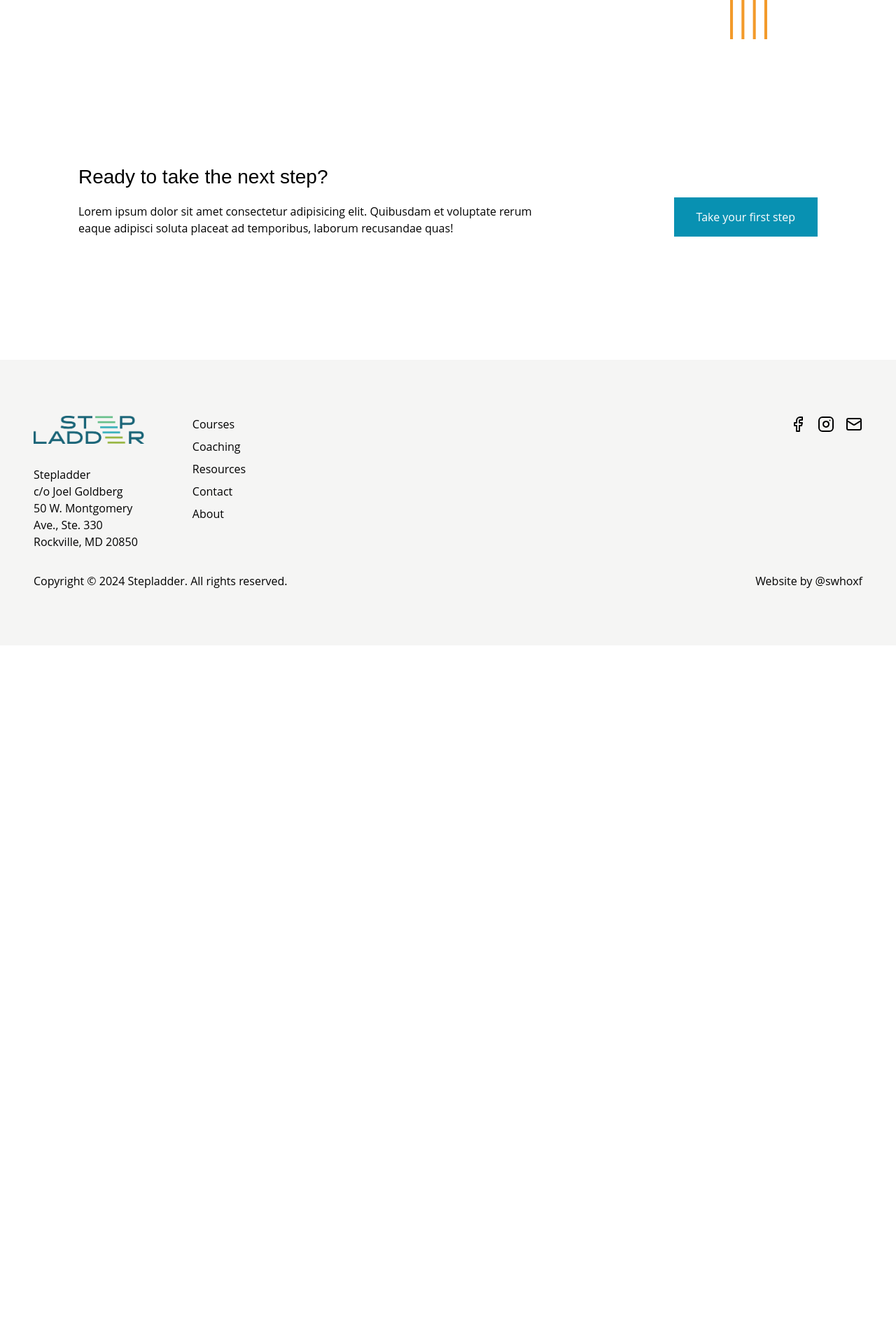
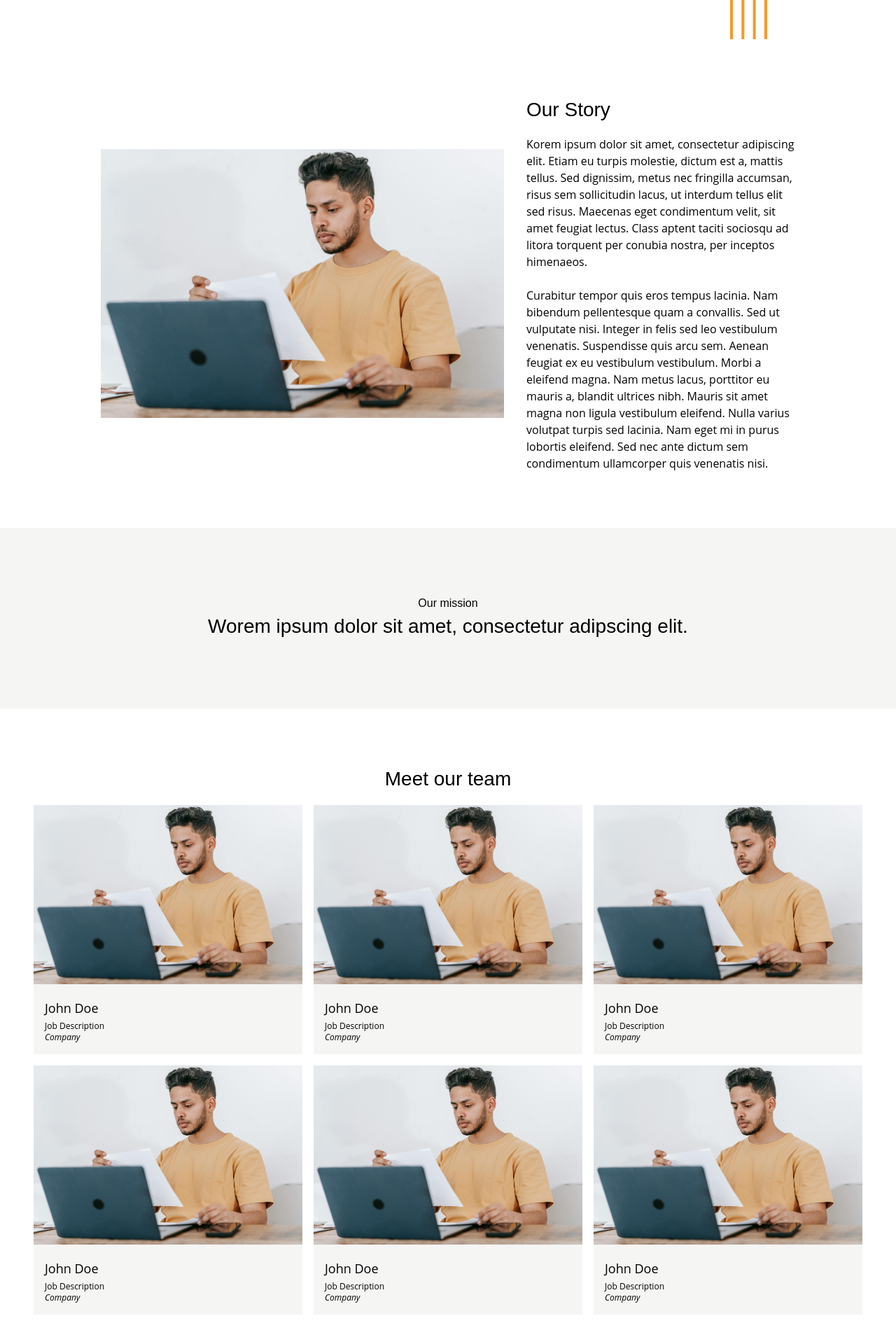
Before and after one commit to swhoxf/stepladder, a React (Create React App) app: page /about in a window 1280 px wide. Shown: the part 640-2560 px from the top of the page at 70% size. Before the commit the page ends 1562 px from the top, so only its background shows below. Built offline with nearby package versions, Linux system fonts and the light colour scheme.

Commit message:
added remaining sections to about page

```diff
--- a/src/pages/About.js
+++ b/src/pages/About.js
@@ -27,6 +27,76 @@ const Home = () => {
         description = "Korem ipsum dolor sit amet, consectetur adipiscing elit. Nunc vulputate libero et velit interdum, ac aliquet odio mattis. Class aptent taciti sociosqu ad litora torquent per conubia nostra, per inceptos himenaeos."
         heroImage = { heroImage }
       />
+
+      <section className = "flex mx-auto justify-center gap-8 items-center">
+        <div>
+          <img src = { heroImage } className="max-h-96" />
+        </div>
+        <div className="max-w-96">
+          <h2 className="mb-4">Our Story</h2>
+          <p>
+            Korem ipsum dolor sit amet, consectetur adipiscing elit. Etiam eu turpis molestie, dictum est a, mattis tellus. Sed dignissim, metus nec fringilla accumsan, risus sem sollicitudin lacus, ut interdum tellus elit sed risus. Maecenas eget condimentum velit, sit amet feugiat lectus. Class aptent taciti sociosqu ad litora torquent per conubia nostra, per inceptos himenaeos.
+          </p>
+          <br/>
+          <p>
+            Curabitur tempor quis eros tempus lacinia. Nam bibendum pellentesque quam a convallis. Sed ut vulputate nisi. Integer in felis sed leo vestibulum venenatis. Suspendisse quis arcu sem. Aenean feugiat ex eu vestibulum vestibulum. Morbi a eleifend magna. Nam metus lacus, porttitor eu mauris a, blandit ultrices nibh. Mauris sit amet magna non ligula vestibulum eleifend. Nulla varius volutpat turpis sed lacinia. Nam eget mi in purus lobortis eleifend. Sed nec ante dictum sem condimentum ullamcorper quis venenatis nisi.
+          </p>
+        </div>
+      </section>
+
+      <section className="text-center bg-stone-100 my-20 py-24">
+        <h3>Our mission</h3>
+        <h2>Worem ipsum dolor sit amet, consectetur adipscing elit.</h2>
+      </section>
+
+      <section className="px-12">
+        <h2 className="mb-4 text-center">Meet our team</h2>
+        <div className="grid grid-cols-3 gap-4">
+          <Card
+            imgSrc={ heroImage }
+            imgAlt={ "" }
+            header="John Doe"
+            body="Job Description"
+            caption="Company"
+          />
+          <Card
+            imgSrc={ heroImage }
+            imgAlt={ "" }
+            header="John Doe"
+            body="Job Description"
+            caption="Company"
+          />
+          <Card
+            imgSrc={ heroImage }
+            imgAlt={ "" }
+            header="John Doe"
+            body="Job Description"
+            caption="Company"
+          />
+          <Card
+            imgSrc={ heroImage }
+            imgAlt={ "" }
+            header="John Doe"
+            body="Job Description"
+            caption="Company"
+          />
+          <Card
+            imgSrc={ heroImage }
+            imgAlt={ "" }
+            header="John Doe"
+            body="Job Description"
+            caption="Company"
+          />
+          <Card
+            imgSrc={ heroImage }
+            imgAlt={ "" }
+            header="John Doe"
+            body="Job Description"
+            caption="Company"
+          />
+        </div>
+      </section>
+
       <SignUpSection />
     </>
   )
```
